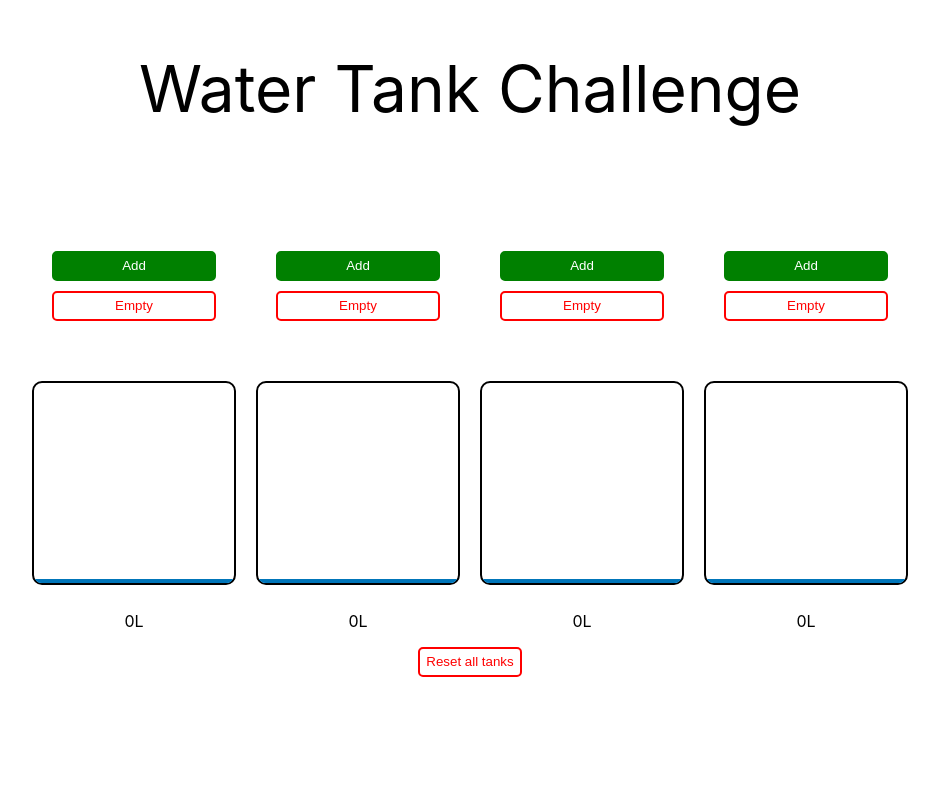
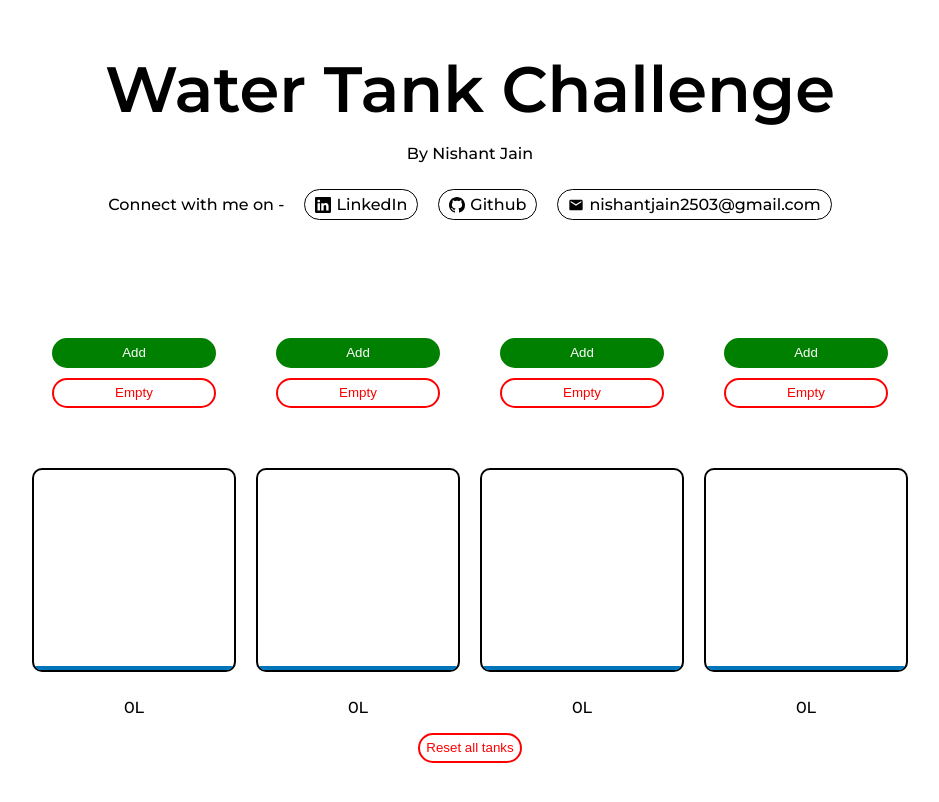
Before and after one commit to NishantJain25/water-tank-problem, a React (Create React App) app: page / in a window 1280 px wide. Shown: the top 802 px of the page, without its empty margins (170-1109 px from the left). Built offline with nearby package versions, Linux system fonts and the light colour scheme.

Commit message:
added socials and style changes

```diff
--- a/package.json
+++ b/package.json
@@ -8,6 +8,7 @@
     "@testing-library/user-event": "^13.5.0",
     "react": "^18.2.0",
     "react-dom": "^18.2.0",
+    "react-icons": "^5.0.1",
     "react-scripts": "5.0.1",
     "web-vitals": "^2.1.4"
   },
--- a/public/index.html
+++ b/public/index.html
@@ -15,6 +15,12 @@
       user's mobile device or desktop. See https://developers.google.com/web/fundamentals/web-app-manifest/
     -->
     <link rel="manifest" href="%PUBLIC_URL%/manifest.json" />
+    <link rel="preconnect" href="https://fonts.googleapis.com" />
+    <link rel="preconnect" href="https://fonts.gstatic.com" crossorigin />
+    <link
+      href="https://fonts.googleapis.com/css2?family=Montserrat:wght@500;600&display=swap"
+      rel="stylesheet"
+    />
     <!--
       Notice the use of %PUBLIC_URL% in the tags above.
       It will be replaced with the URL of the `public` folder during the build.
--- a/src/App.css
+++ b/src/App.css
@@ -2,13 +2,16 @@
   text-align: center;
   display: flex;
   flex-direction: column;
-  justify-content: start;
+  justify-content: flex-start;
   align-items: center;
   height: 100vh;
+  font-family: 'Montserrat';
+  padding: 50px;
 }
 #title{
-  margin: 50px 0 0 0;
+  margin: 0;
   font-size: 4em;
+  font-weight: 700;
 }
 .container{
   flex-grow: 1;
@@ -19,5 +22,39 @@
 }
 .row{
   display: flex;
+  flex-wrap: wrap;
+  justify-content: center;
+  align-items: center;
+  gap: 20px;
+  margin-top: 20px;
+}
+.socials{
+  display: flex;
+  flex-wrap: wrap;
+  justify-content: space-between;
+  align-items: center;
   gap: 20px;
 }
+
+.socials a{
+  text-decoration: none;
+  color: black;
+  display: flex;
+  align-items: center;
+  gap: 5px;
+  border: 1px solid black;
+  padding: 5px 10px;
+  border-radius: 50px;
+  transition: all 0.3s ease;
+}
+
+.socials a:hover{
+  background-color: rgb(1, 162, 255);
+  border-color: rgb(1, 162, 255);
+}
+
+@media only screen and (max-width: 600px) {
+    #title{
+      font-size: 2em;
+    }
+}
--- a/src/App.jsx
+++ b/src/App.jsx
@@ -1,6 +1,8 @@
 import { useEffect, useState } from "react";
 import "./App.css";
 import Tank from "./components/tank/tank";
+import {BsGithub, BsLinkedin} from 'react-icons/bs'
+import { MdMail } from "react-icons/md";
 
 function App() {
   const [waterLevel, setWaterLevel] = useState({
@@ -82,7 +84,20 @@ function App() {
     <div className="App">
       <header>
         <p id="title">Water Tank Challenge</p>
+        <p id="subtitle">By Nishant Jain</p>
       </header>
+      <div className="socials">
+        <p>Connect with me on - </p>
+        <div className="social-btn">
+          <a href="https://www.linkedin.com/in/nishantdjain/"><BsLinkedin />LinkedIn</a>
+        </div>
+        <div className="social-btn">
+          <a href="https://github.com/NishantJain25"><BsGithub />Github</a>
+        </div>
+        <div className="social-btn">
+          <a href="https://www.linkedin.com/in/nishantdjain/"><MdMail />nishantjain2503@gmail.com</a>
+        </div>
+      </div>
       <div className="container">
         <div className="row">
           <Tank
--- a/src/components/tank/tank.css
+++ b/src/components/tank/tank.css
@@ -7,17 +7,26 @@ button{
     height: 30px;
     margin: 0 20px;
     border: 2px solid;
-    border-radius: 5px;
+    border-radius: 50px;
+    cursor: pointer;
+    transition: all 0.3s ease;
 }
 .add-btn{
     background-color: green;
     color: white;
     border-color: green;
 }
+.add-btn:hover{
+    opacity: 0.8;
+}
 .empty-btn{
     background-color: transparent;
     color: red;
     border-color: red;
+}
+.empty-btn:hover{
+    background-color: red;
+    color: white;
 }
 .tank{
     margin-top: 50px;
@@ -28,7 +37,7 @@ button{
     background-color: transparent;
     overflow: hidden;
     display: flex;
-    align-items: end;
+    align-items: flex-end;
 }
 .water{
     width: 100%;
@@ -36,3 +45,16 @@ button{
     background-color: rgb(1, 162, 255);
     transition: height 0.5s ease;
 }
+@media only screen and (max-width: 600px) {
+    button{
+        margin: 0 10px;
+    }
+    .tank-container{
+        gap: 5px;
+    }
+    .tank{
+        height: 100px;
+        width: 100px;
+        margin-top: 20px;
+    }
+}
--- a/src/components/tank/tank.jsx
+++ b/src/components/tank/tank.jsx
@@ -1,4 +1,4 @@
-import React, { useEffect, useRef } from "react";
+import React, { useRef } from "react";
 import "./tank.css";
 
 const Tank = ({ waterLevel, addWater, emptyTank, setIsBalancing }) => {
--- a/src/index.js
+++ b/src/index.js
@@ -2,7 +2,7 @@ import React from 'react';
 import ReactDOM from 'react-dom/client';
 import './index.css';
 import App from './App';
-import reportWebVitals from './reportWebVitals';
+
 
 const root = ReactDOM.createRoot(document.getElementById('root'));
 root.render(
@@ -10,8 +10,3 @@ root.render(
     <App />
   </React.StrictMode>
 );
-
-// If you want to start measuring performance in your app, pass a function
-// to log results (for example: reportWebVitals(console.log))
-// or send to an analytics endpoint. Learn more: https://bit.ly/CRA-vitals
-reportWebVitals();
```
Also changed, not shown: 1 other file (tests, documents, lock files or other folders).
